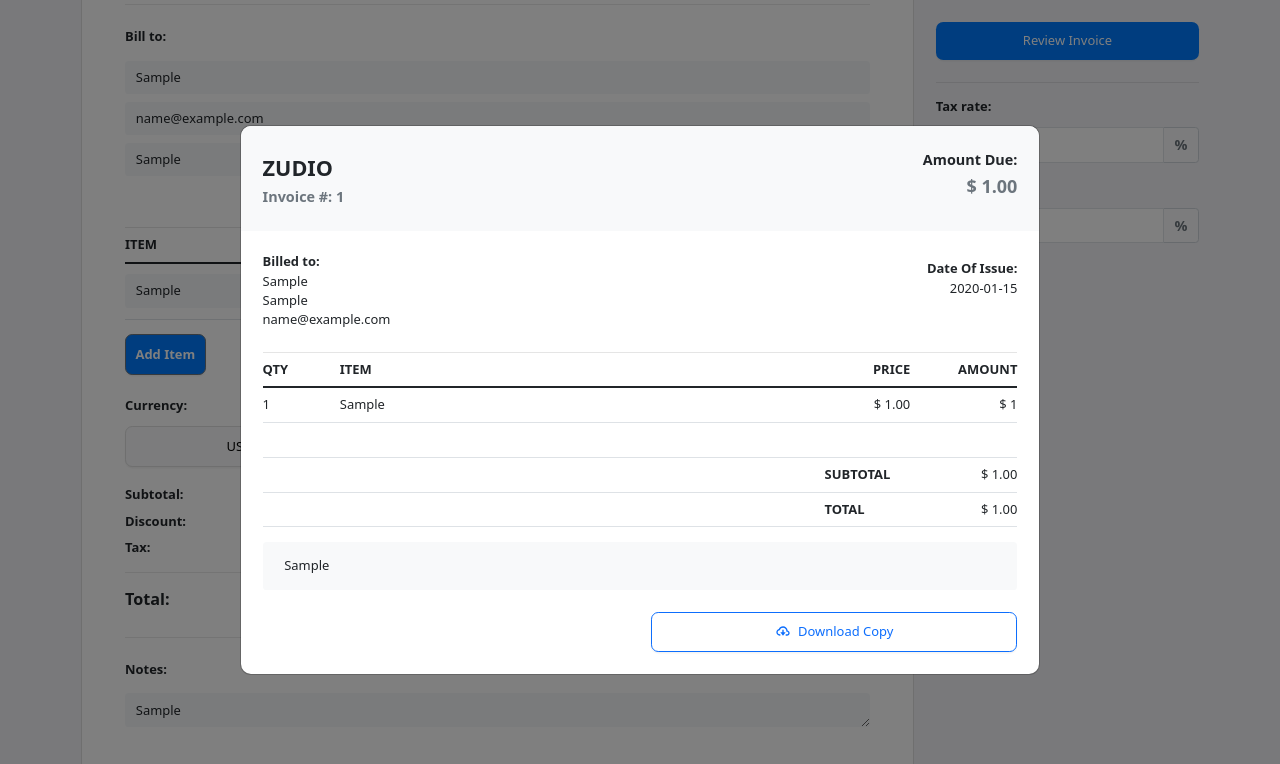
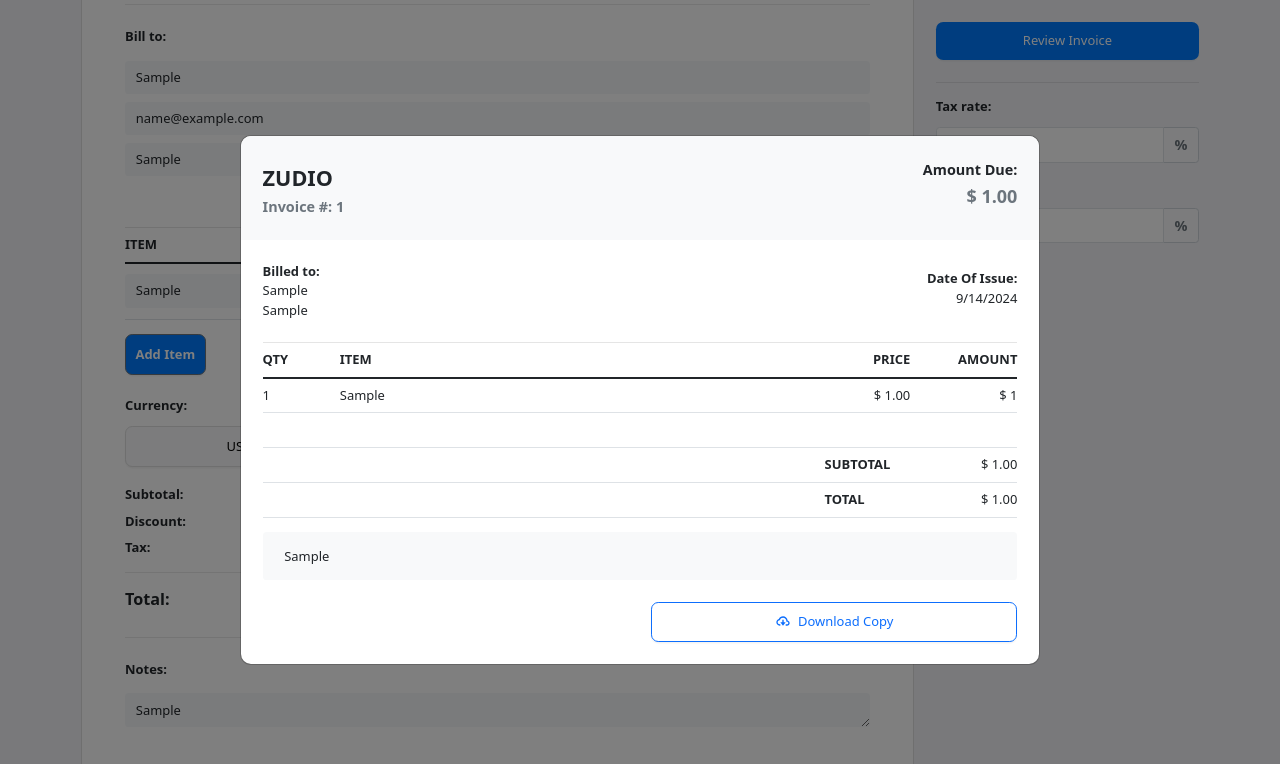
Before and after one commit to shivaay7/RAYZ-THE-BAR, a React (Create React App) app: page / in a window 1280 px wide. Both pictures are taken after typing "2020-01-15", "Sample", "name@example.com", "Sample", "Sample", "Sample" into the empty fields and a click on the button "Pay Now". Shown: the part 227-991 px from the top of the page. Built offline with nearby package versions, Linux system fonts and the light colour scheme.

Commit message:
Update InvoiceModal.js

```diff
--- a/src/components/InvoiceModal.js
+++ b/src/components/InvoiceModal.js
@@ -59,11 +59,11 @@
                   <div className="fw-bold">Billed to:</div>
                   <div>{this.props.info.billTo||''}</div>
                   <div>{this.props.info.billToAddress||''}</div>
-                  <div>{this.props.info.billToEmail||''}</div>
+                  <div>{this.props.info.billToNumber||''}</div>
                 </Col>
                 <Col md={6}>
                   <div className="fw-bold mt-2 text-end">Date Of Issue:</div>
-                  <div className="text-end">{this.props.info.dateOfIssue||''}</div>
+                  <div className="text-end">{new Date().toLocaleDateString()||''}</div>
                 </Col>
               </Row>
               <Table className="mb-0">
```
